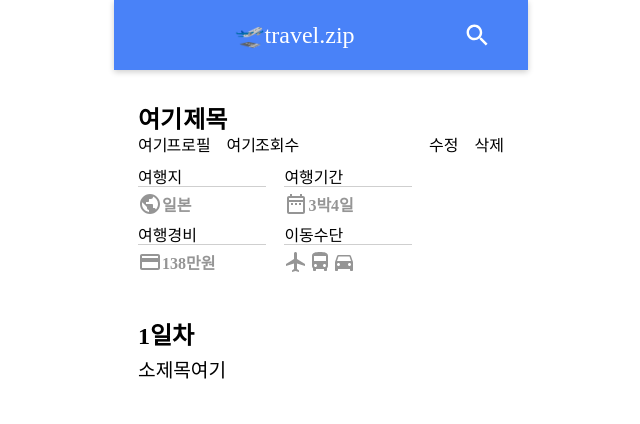
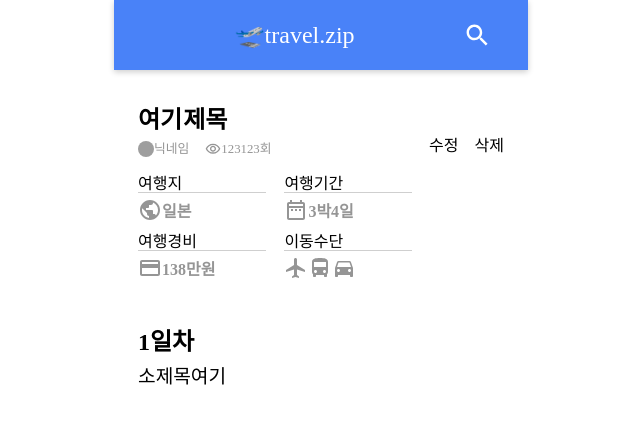
Before and after one commit to prgrms-web-devcourse/Team-Moongsal-Travel.zip-FE, a Next.js app: page /post/detail/1 in a window 1280 px wide. Shown: the top 424 px of the page, without its empty margins (319-959 px from the left). Built offline with nearby package versions, Linux system fonts and the light colour scheme; grey boxes are pictures that could not be loaded; a web font is replaced by a local one.

Commit message:
desigh: 프로필, 조회수 구현

```diff
--- a/src/components/PostDetail/PostInfo.tsx
+++ b/src/components/PostDetail/PostInfo.tsx
@@ -5,8 +5,9 @@ import {
   Flight,
   Payment,
   Public,
+  VisibilityOutlined,
 } from '@mui/icons-material';
-import { Box, Grid } from '@mui/material';
+import { Avatar, Box, Grid } from '@mui/material';
 import { styled } from '@mui/material/styles';
 import { Stack } from '@mui/system';
 
@@ -22,8 +23,18 @@ const PostInfo = ({ authority }: PostInfo) => {
       <Title bold='bold'>여기 제목</Title>
       <Box sx={{ display: 'flex', justifyContent: 'space-between', mb: '1rem' }}>
         <Box sx={{ display: 'flex', gap: '1rem' }}>
-          <div>여기 프로필</div>
-          <div>여기 조회수</div>
+          <Box sx={{ display: 'flex', alignItems: 'center' }}>
+            <Avatar src='default' sx={{ width: '1rem', height: '1rem' }} />
+            <SubTitle fontSize='0.8rem' color='gray030.main'>
+              닉네임
+            </SubTitle>
+          </Box>
+          <Box sx={{ display: 'flex', alignItems: 'center' }}>
+            <VisibilityOutlined color='gray030' sx={{ width: '1rem', height: '1rem' }} />
+            <SubTitle fontSize='0.8rem' color='gray030.main'>
+              123123회
+            </SubTitle>
+          </Box>
         </Box>
         {authority === 'writer' && (
           <Box sx={{ display: 'flex', gap: '1rem' }}>
```
